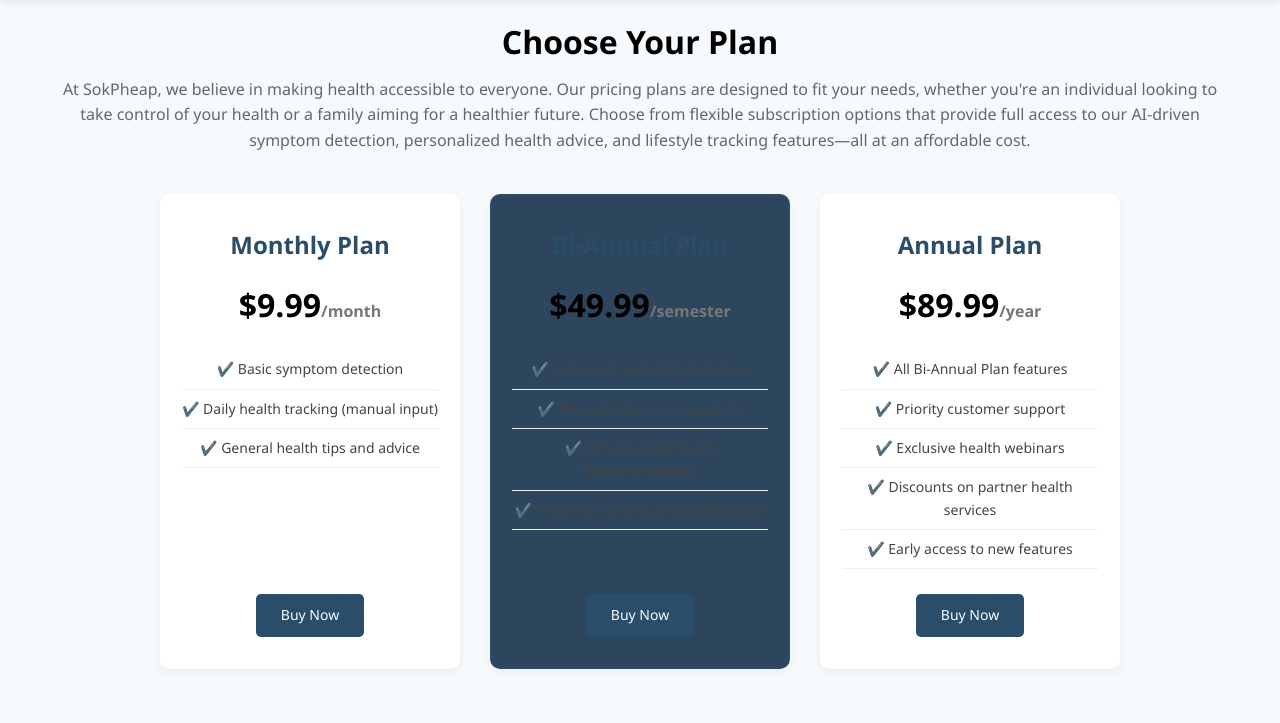
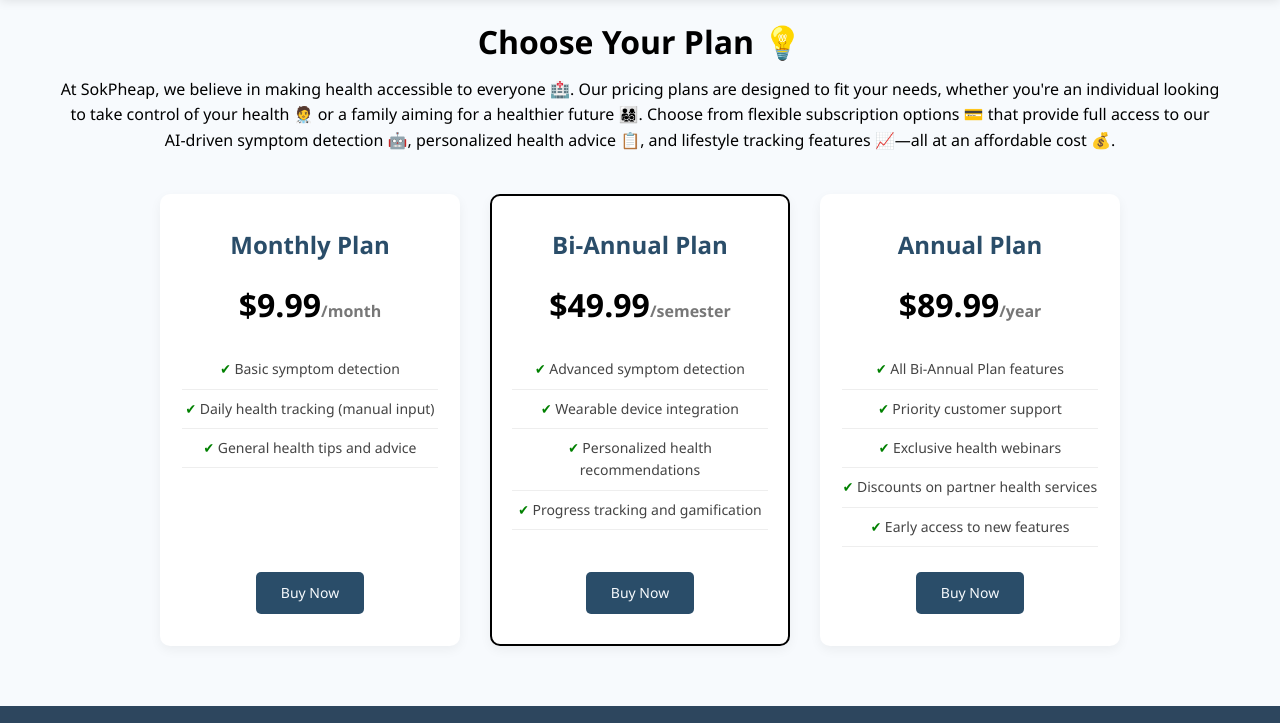
Before and after one commit to HiengDara/SokPheap_frontend, a plain HTML site: page pricing.html in a window 1280 px wide. Shown: the part 70-793 px from the top of the page. Drawn offline with Linux system fonts and the light colour scheme.

Commit message:
darahieng1

```diff
--- a/css/style.css
+++ b/css/style.css
@@ -124,17 +124,18 @@ nav ul li a.active {
 @keyframes zoomAndShadow {
     0% {
         transform: scale(1);
-        text-shadow: 0 0 10px #2a4d69;
+        text-shadow: 0 0 10px rgba(42, 77, 105, 0.4);
     }
 
     50% {
         transform: scale(1.05);
-        text-shadow: 0 0 20px #2a4d69, 0 0 30px #2a4d69;
+        text-shadow: 0 0 20px rgba(42, 77, 105, 0.4),
+            0 0 30px rgba(42, 77, 105, 0.3);
     }
 
     100% {
         transform: scale(1);
-        text-shadow: 0 0 10px #2a4d69;
+        text-shadow: 0 0 10px rgba(42, 77, 105, 0.4);
     }
 }
 
@@ -348,7 +349,7 @@ nav ul li a.active {
 
 .objectives-section {
     padding: 40px 20px;
-    background-color: #f7f7f7;
+    background-color: var(--secondary-color);
     text-align: center;
 }
 
@@ -547,7 +548,7 @@ nav ul li a.active {
 
 .pricing-section .section-subtitle {
     font-size: 16px;
-    color: #666;
+    color: var(--dark-color);
     margin-bottom: 40px;
 }
 
@@ -617,13 +618,17 @@ nav ul li a.active {
 
 /* Highlight the most popular plan */
 .pricing-card.popular {
-    border: 2px solid var(--primary-color);
-    background-color: var(--accent-color);
+    border: 2px solid var(--dark-color);
+    background-color: var(--light-color);
 }
 
 /* ======================
    CONTACT
    ====================== */
+
+.contact {
+    background-color: #f7fafd;
+}
 
 .contact-container {
     display: flex;
--- a/pricing.html
+++ b/pricing.html
@@ -30,24 +30,25 @@
     <section class="pricing-section">
         <div class="container">
             <br>
-            <h2 class="section-title">Choose Your Plan</h2>
+            <h2 class="section-title">Choose Your Plan 💡</h2>
             <p class="section-subtitle">
-                At SokPheap, we believe in making health accessible to everyone. Our pricing plans are designed to fit
-                your needs, whether you're an individual looking to take control of your health or a family aiming for a
-                healthier future. Choose from flexible subscription options that provide full access to our AI-driven
-                symptom detection, personalized health advice, and lifestyle tracking features—all at an affordable
-                cost.
+                At SokPheap, we believe in making health accessible to everyone 🏥. Our pricing plans are designed to
+                fit your needs, whether you're an individual looking to take control of your health 🧑‍⚕️ or a family
+                aiming for a healthier future 👨‍👩‍👧‍👦. Choose from flexible subscription options 💳 that provide
+                full access to our AI-driven symptom detection 🤖, personalized health advice 📋, and lifestyle tracking
+                features 📈—all at an affordable cost 💰.
             </p>
             <div class="pricing-cards">
                 <!-- Monthly Plan -->
                 <div class="pricing-card">
                     <h3>Monthly Plan</h3>
                     <p class="price">$9.99<span>/month</span></p>
-                    <ul>
-                        <li>✔️ Basic symptom detection</li>
-                        <li>✔️ Daily health tracking (manual input)</li>
-                        <li>✔️ General health tips and advice</li>
+                    <ul style="list-style: none; padding: 0;">
+                        <li><span style="color: green;">✔</span> Basic symptom detection</li>
+                        <li><span style="color: green;">✔</span> Daily health tracking (manual input)</li>
+                        <li><span style="color: green;">✔</span> General health tips and advice</li>
                     </ul>
+
                     <a href="#" class="btn">Buy Now</a>
                 </div>
 
@@ -55,12 +56,13 @@
                 <div class="pricing-card popular">
                     <h3>Bi-Annual Plan</h3>
                     <p class="price">$49.99<span>/semester</span></p>
-                    <ul>
-                        <li>✔️ Advanced symptom detection</li>
-                        <li>✔️ Wearable device integration</li>
-                        <li>✔️ Personalized health recommendations</li>
-                        <li>✔️ Progress tracking and gamification</li>
+                    <ul style="list-style: none; padding: 0;">
+                        <li><span style="color: green;">✔</span> Advanced symptom detection</li>
+                        <li><span style="color: green;">✔</span> Wearable device integration</li>
+                        <li><span style="color: green;">✔</span> Personalized health recommendations</li>
+                        <li><span style="color: green;">✔</span> Progress tracking and gamification</li>
                     </ul>
+
                     <a href="#" class="btn">Buy Now</a>
                 </div>
 
@@ -68,12 +70,12 @@
                 <div class="pricing-card">
                     <h3>Annual Plan</h3>
                     <p class="price">$89.99<span>/year</span></p>
-                    <ul>
-                        <li>✔️ All Bi-Annual Plan features</li>
-                        <li>✔️ Priority customer support</li>
-                        <li>✔️ Exclusive health webinars</li>
-                        <li>✔️ Discounts on partner health services</li>
-                        <li>✔️ Early access to new features</li>
+                    <ul style="list-style: none; padding: 0;">
+                        <li><span style="color: green;">✔</span> All Bi-Annual Plan features</li>
+                        <li><span style="color: green;">✔</span> Priority customer support</li>
+                        <li><span style="color: green;">✔</span> Exclusive health webinars</li>
+                        <li><span style="color: green;">✔</span> Discounts on partner health services</li>
+                        <li><span style="color: green;">✔</span> Early access to new features</li>
                     </ul>
                     <a href="#" class="btn">Buy Now</a>
                 </div>
```
Also changed, not shown: about.html (+1 -1 lines), contact.html (+4 -4 lines), index.html (+8 -5 lines). Lines whose indentation alone changed are shown as unchanged.
